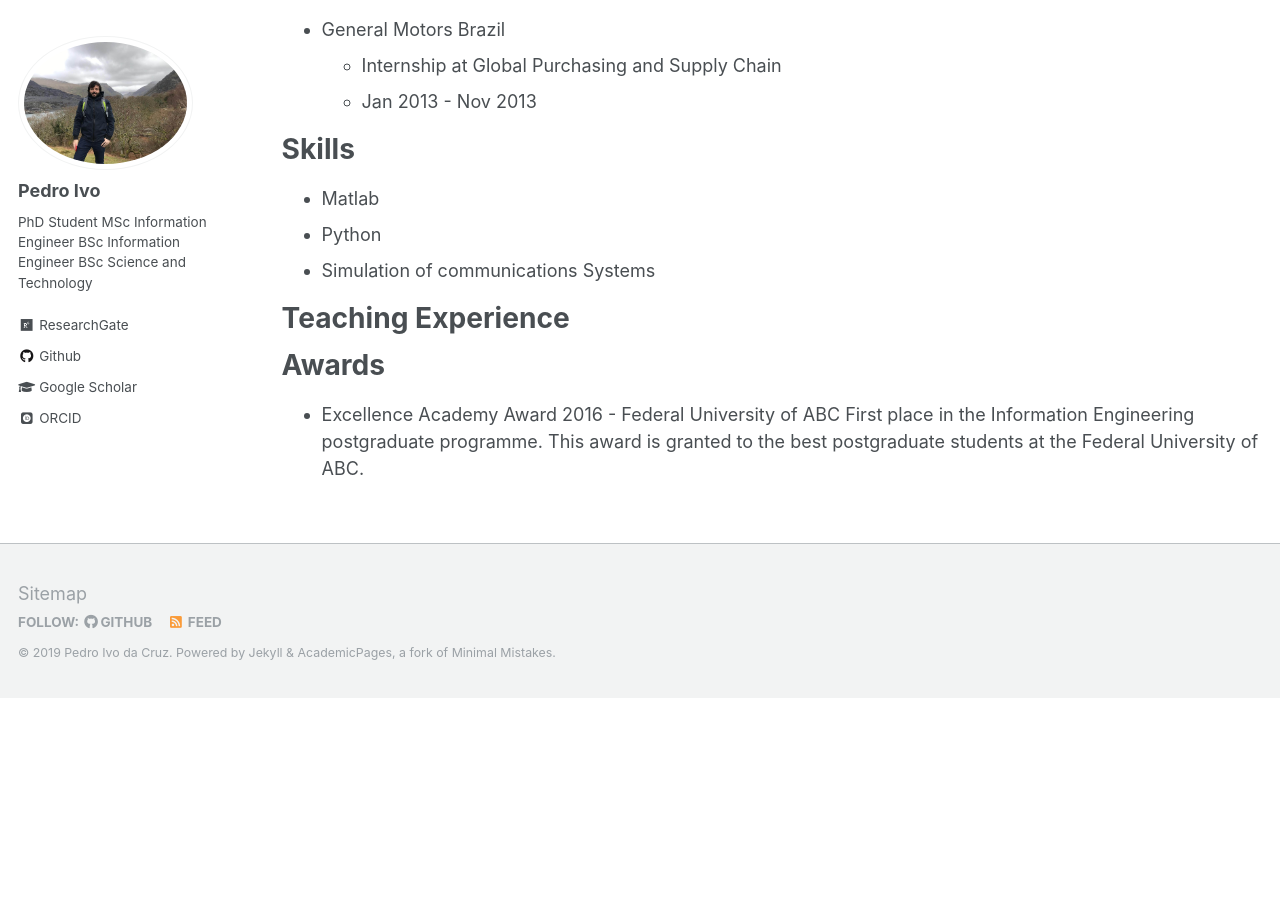
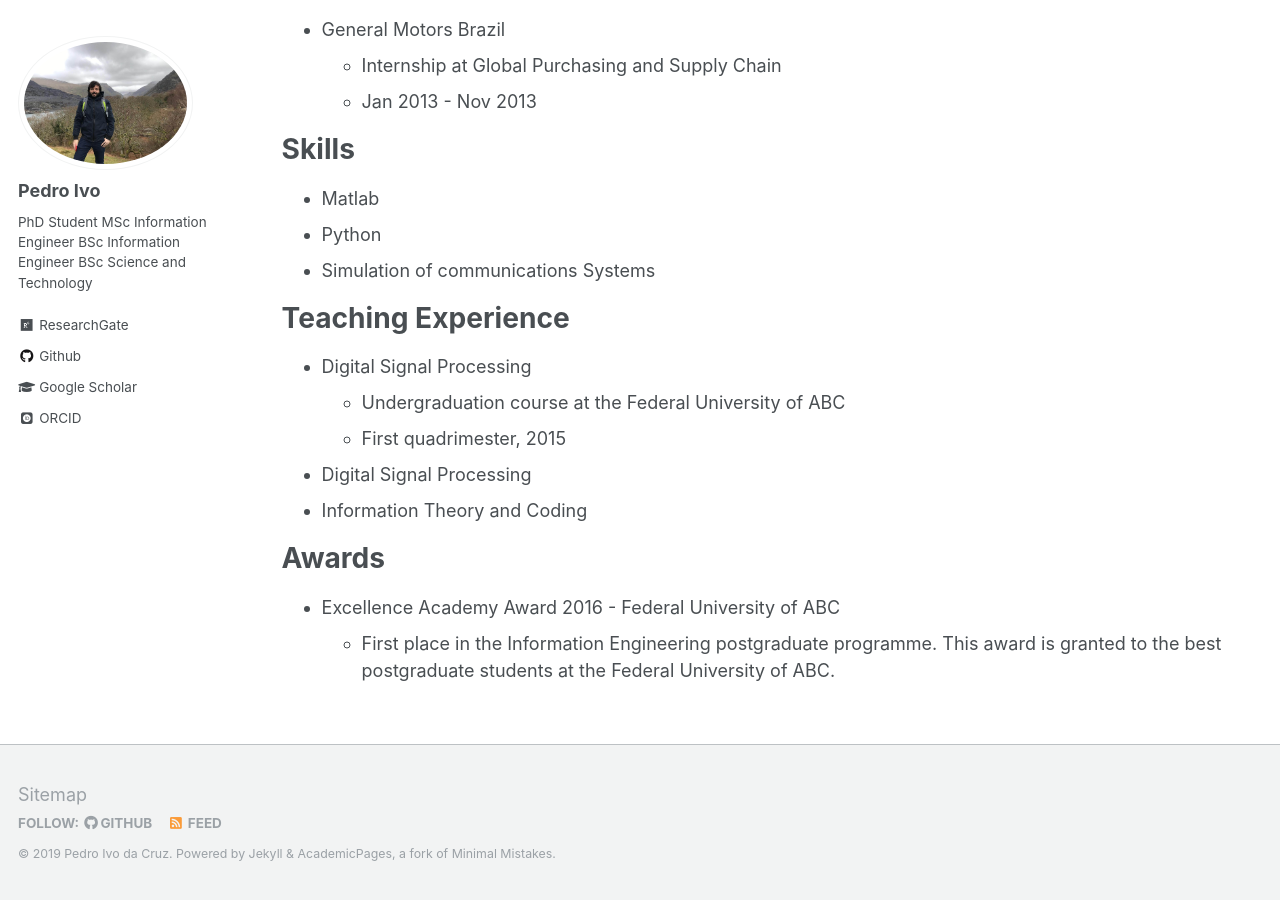
Before and after one commit to pedroidc/pedroidc.github.io, a Jekyll site: the page built from _pages/cv.md, in a window 1280 px wide and 900 px high, scrolled down 509 px. Built offline with Jekyll 4.4.1, drawn with Linux system fonts in a browser that asks for light colours; some web fonts are replaced; before the commit the page ends 1207 px from its top, so only the background shows below that.

Commit message:
CV update

```diff
--- a/_pages/cv.md
+++ b/_pages/cv.md
@@ -37,10 +37,14 @@ Teaching Experience
 <!--   <ul>{% for post in site.teaching %}
     {% include archive-single-cv.html %}
   {% endfor %}</ul> -->
-
+* Digital Signal Processing
+  * Undergraduation course at the Federal University of ABC
+  * First quadrimester, 2015
+* Digital Signal Processing
+* Information Theory and Coding
 
 
 Awards
 ======
 * Excellence Academy Award 2016 - Federal University of ABC
-First place in the Information Engineering postgraduate programme. This award is granted to the best postgraduate students at the Federal University of ABC.
+  * First place in the Information Engineering postgraduate programme. This award is granted to the best postgraduate students at the Federal University of ABC.
```
